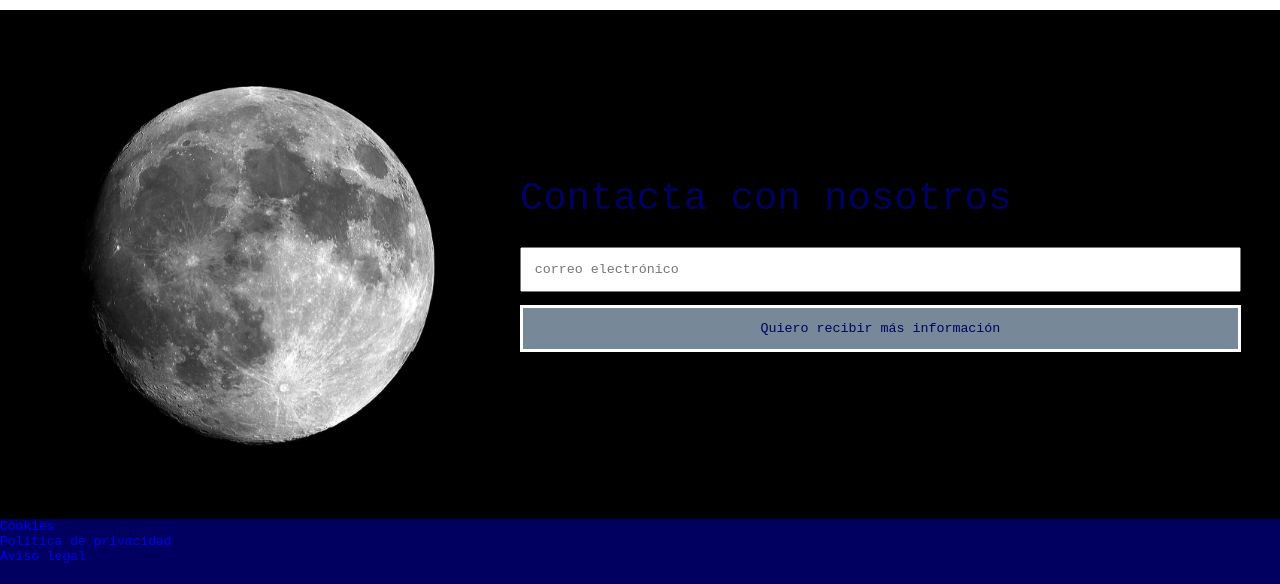
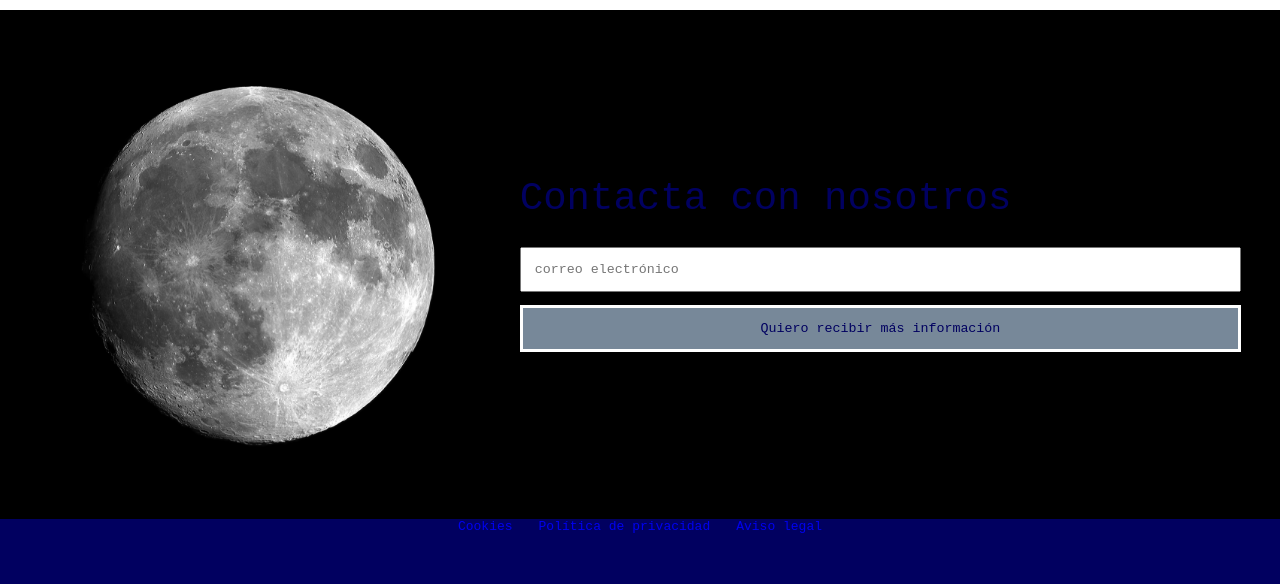
Before and after one commit to maricuela/CDO, a plain HTML site: page index.html in a window 1280 px wide. Shown: the part 660-1244 px from the top of the page. Drawn offline with Linux system fonts and the light colour scheme.

Commit message:
CDO contacto

```diff
--- a/css/style.css
+++ b/css/style.css
@@ -106,3 +106,9 @@ fieldset{
     height: 5rem;
     background: #010060;
 }
+.footer_lista{
+    display: flex;
+    justify-content: center;
+    align-items: center;
+    gap: 2rem;
+}
```
